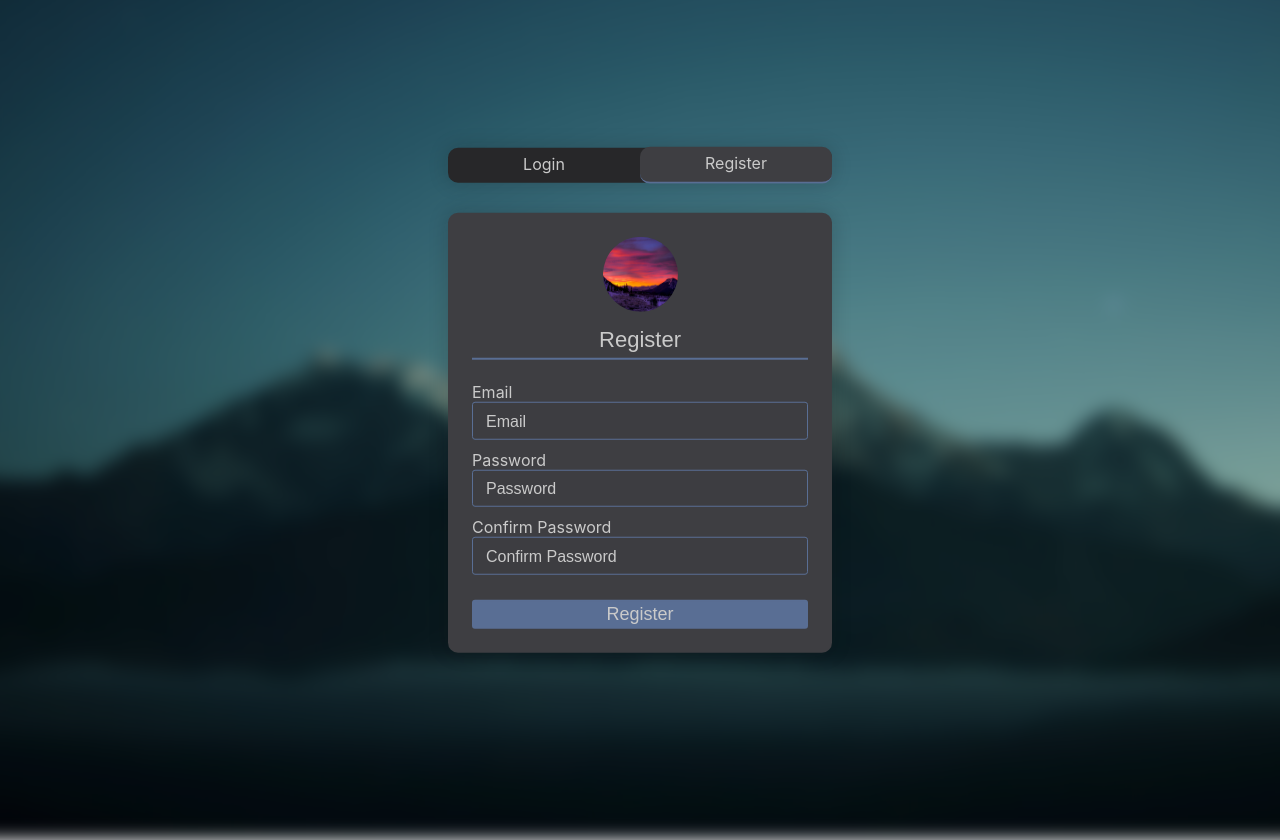
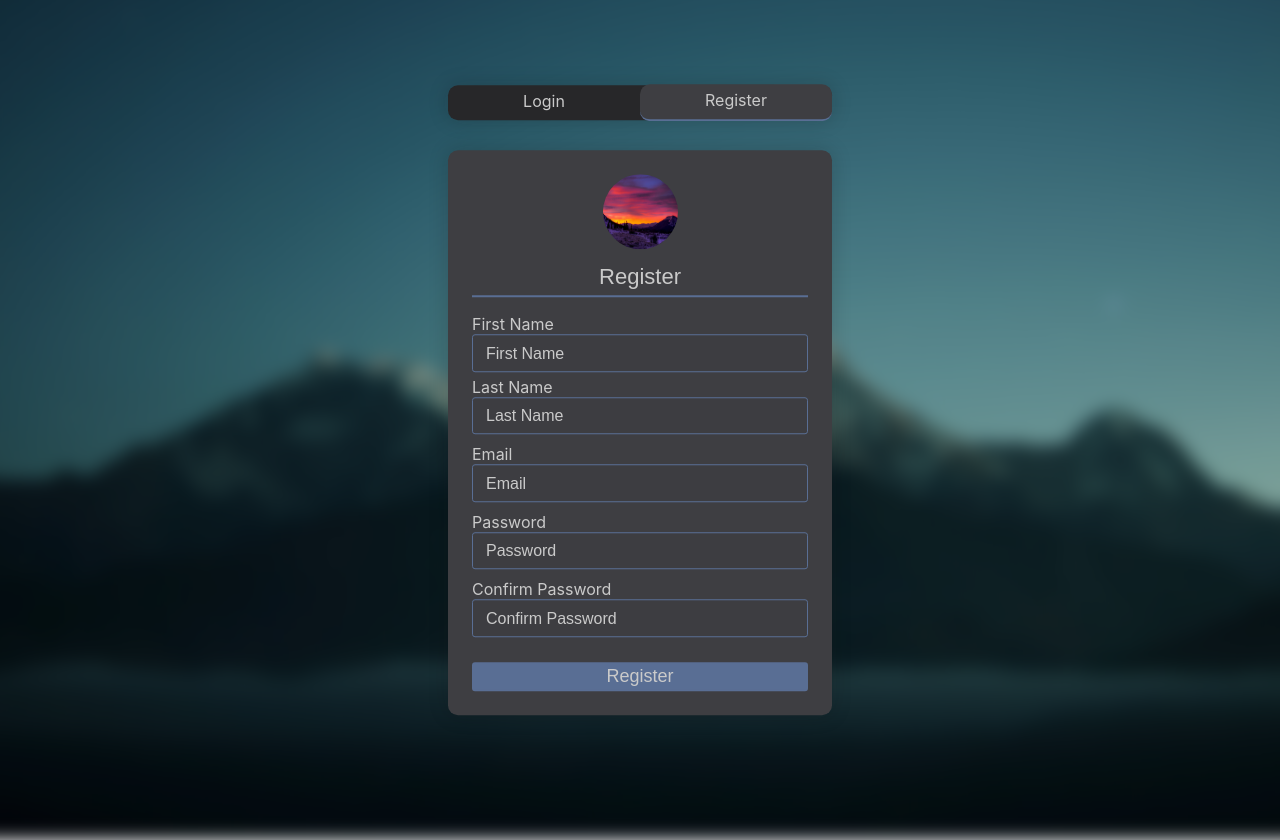
Before and after one commit to jcbang/Software-Engineering-Project-1, a React (Create React App) app in the folder client/: page / in a window 1280 px wide. Both pictures are taken after a click on the element "Register". Shown: the top 840 px of the page. Built offline with nearby package versions, Linux system fonts and the light colour scheme.

Commit message:
Hooked up register API to register page

```diff
--- a/client/src/Components/RegisterBox.js
+++ b/client/src/Components/RegisterBox.js
@@ -1,9 +1,12 @@
 import React, { Component } from 'react';
+import axios from 'axios';
 import logo from '../images/logo.jpg';
 
 class RegisterBox extends Component {
 	state = {
 		email: '',
+		firstName: '',
+		lastName: '',
 		password: '',
 		confirmPassword: '',
 		errors: [],
@@ -47,36 +50,64 @@ class RegisterBox extends Component {
 
 	submitRegister = e => {
 		let registerSuccess = true;
+		const { email, firstName, lastName, password, confirmPassword } = this.state;
 
-		if (this.state.email == '') {
+		if (email == '') {
 			this.showValidationErr('email', 'Please enter an email.');
 			registerSuccess = false;
 		}
-		if (this.state.password == '') {
+		if (firstName == '') {
+			this.showValidationErr('firstName', 'Please enter your first name.');
+			registerSuccess = false;
+		}
+		if (lastName == '') {
+			this.showValidationErr('lastName', 'Please enter your last name.');
+			registerSuccess = false;
+		}
+		if (password == '') {
 			this.showValidationErr('password', 'Please enter a password.');
 			registerSuccess = false;
 		}
-		if (this.state.confirmPassword == '') {
+		if (confirmPassword == '') {
 			this.showValidationErr('confirmPassword', 'Please confirm your password.');
 			registerSuccess = false;
-		} else if (this.state.confirmPassword !== this.state.password) {
+		} else if (confirmPassword !== password) {
 			this.showValidationErr('confirmPassword', 'Passwords do not match.');
 			registerSuccess = false;
 		}
 
 		if (registerSuccess) {
-			alert('Email: ' + this.state.email + '\n' + 'Password: ' + this.state.password);
+			const userInfo = {
+				username: this.state.email,
+				firstName: this.state.firstName,
+				lastName: this.state.lastName,
+				password: this.state.password
+			};
+
+			axios
+				.post('user/register', userInfo)
+				.then(res =>
+					alert(res.data.success ? 'Registered! :)' : 'Registration failed. :(\n' + res.data.message))
+			// alert('First name: ' + firstName + '\n' + 'Last name: ' + lastName + '\n' + 'Email: ' + email + '\n' + 'Password: ' + password);
 		}
 	};
 
 	render() {
-		let passwordErr = null,
-			emailErr = null,
+		let emailErr = null,
+			firstNameError = null,
+			lastNameError = null,
+			passwordErr = null,
 			confirmPasswordErr = null;
 
 		for (let err of this.state.errors) {
 			if (err.elm == 'email') {
 				emailErr = err.msg;
+			}
+			if (err.elm == 'firstName') {
+				firstNameError = err.msg;
+			}
+			if (err.elm == 'lastName') {
+				lastNameError = err.msg;
 			}
 			if (err.elm == 'password') {
 				passwordErr = err.msg;
@@ -104,6 +135,30 @@ class RegisterBox extends Component {
 				<img src={logo} className="logo-img" alt="logo"></img>
 
 				<div className="header">Register</div>
+
+				<div className="input-group">
+					<label htmlFor="username">First Name</label>
+					<input
+						type="text"
+						name="firstName"
+						className="login-input"
+						placeholder="First Name"
+						onChange={this.onChange}
+					/>
+					<small className="danger-error">{firstNameError ? firstNameError : ''}</small>
+				</div>
+
+				<div className="input-group">
+					<label htmlFor="username">Last Name</label>
+					<input
+						type="text"
+						name="lastName"
+						className="login-input"
+						placeholder="Last Name"
+						onChange={this.onChange}
+					/>
+					<small className="danger-error">{lastNameError ? lastNameError : ''}</small>
+				</div>
 
 				<div className="box">
 					<div className="input-group">
```
